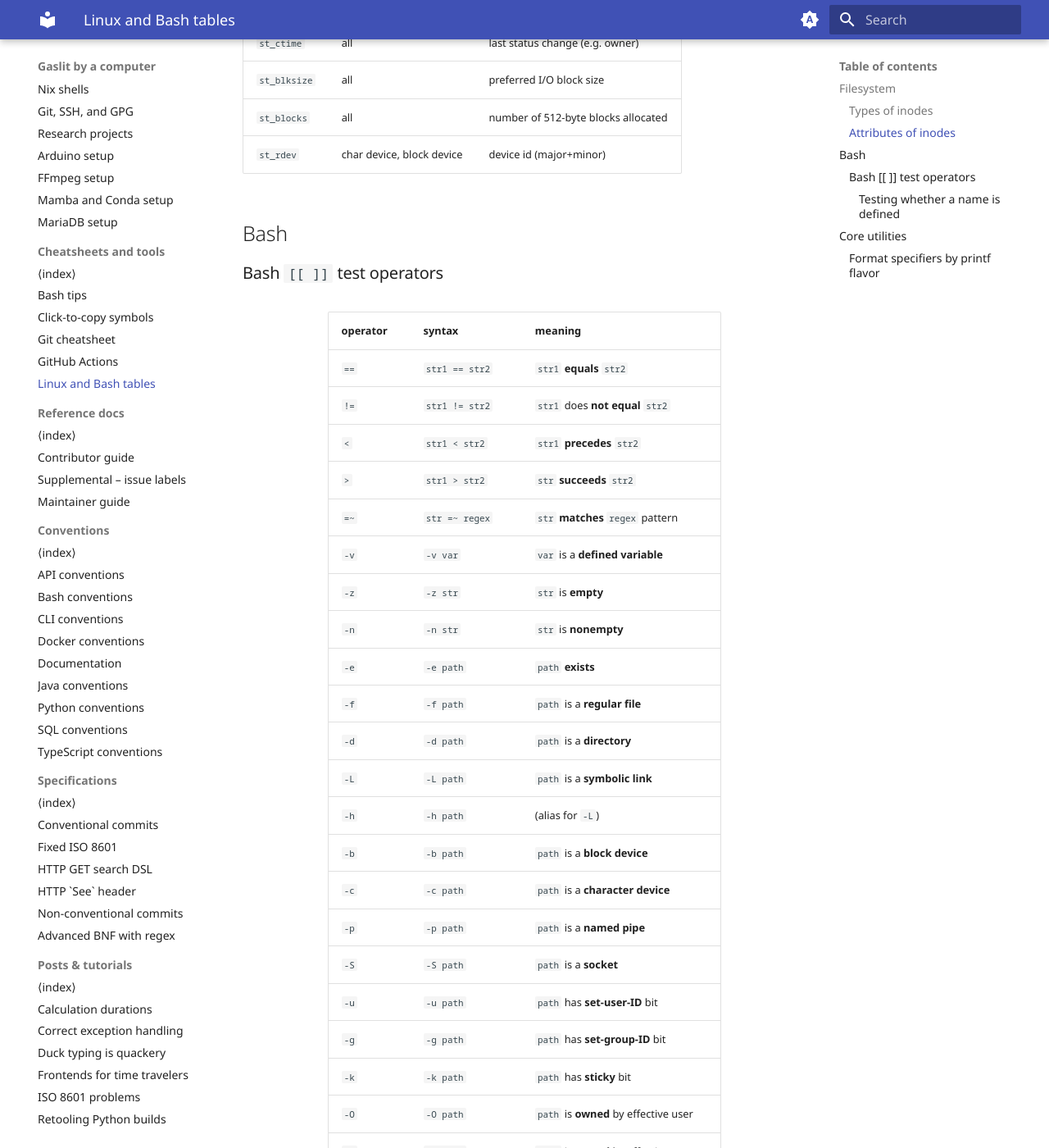
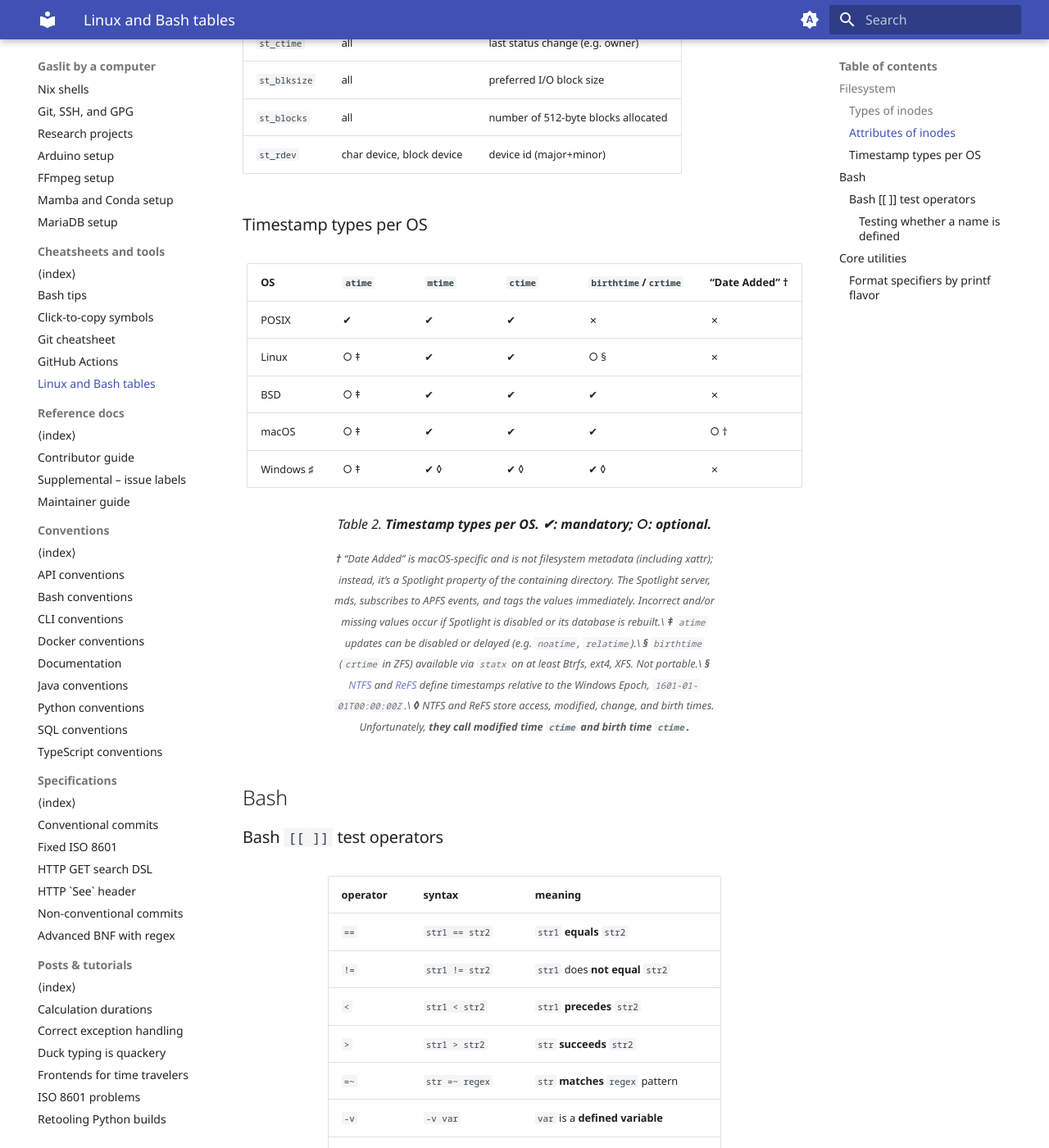
Before and after one commit to dmyersturnbull/dmyersturnbull.github.io, an MkDocs documentation site: the page built from contents/cheatsheet/linux-tables.md, in a window 1280 px wide and 1400 px high, scrolled down 1294 px. Shown: the whole window at 82% size. Built offline with MkDocs 1.6.1 and Material for MkDocs 9.7.7, drawn with Linux system fonts in a browser that asks for light colours; comment, search, counter and statistics services are not loaded; some of the changed text lies outside the part shown.

Commit message:
feat: add table of FS timestamp types

```diff
--- a/contents/cheatsheet/linux-tables.md
+++ b/contents/cheatsheet/linux-tables.md
@@ -42,6 +42,38 @@ Useful cheatsheet tables for Linux and Bash.
 | `st_blksize` | all                       | preferred I/O block size            |
 | `st_blocks`  | all                       | number of 512-byte blocks allocated |
 | `st_rdev`    | char device, block device | device id (major+minor)             |
+
+### Timestamp types per OS
+
+| OS        | `atime` | `mtime` | `ctime` | `birthtime`/`crtime` | “Date Added” † |
+| --------- | ------- | ------- | ------- | -------------------- | -------------- |
+| POSIX     | ✔      | ✔      | ✔      | ✗                    | ✗              |
+| Linux     | ○ ‡     | ✔      | ✔      | ○ §                  | ✗              |
+| BSD       | ○ ‡     | ✔      | ✔      | ✔                   | ✗              |
+| macOS     | ○ ‡     | ✔      | ✔      | ✔                   | ○ †            |
+| Windows ♯ | ○ ‡     | ✔ ◊    | ✔ ◊    | ✔ ◊                 | ✗              |
+
+/// table-caption
+<b>Timestamp types per OS. ✔: mandatory; ○: optional.</b>
+
+<small>
+<b>†</b>
+“Date Added” is macOS-specific and is not filesystem metadata (including xattr);
+instead, it’s a Spotlight property of the containing directory.
+The Spotlight server, mds, subscribes to APFS events, and tags the values immediately.
+Incorrect and/or missing values occur if Spotlight is disabled or its database is rebuilt.\
+<b>‡</b>
+`atime` updates can be disabled or delayed (e.g. `noatime`, `relatime`).\
+<b>§</b>
+`birthtime` (`crtime` in ZFS) available via `statx` on at least Btrfs, ext4, XFS. Not portable.\
+<b>§</b>
+[NTFS](https://en.wikipedia.org/wiki/NTFS) and [ReFS](https://en.wikipedia.org/wiki/ReFS)
+define timestamps relative to the Windows Epoch, `1601-01-01T00:00:00Z`.\
+<b>◊</b>
+NTFS and ReFS store access, modified, change, and birth times.
+Unfortunately, **they call modified time `ctime` and birth time `ctime`.**
+</small>
+///
 
 ## Bash
 
```
